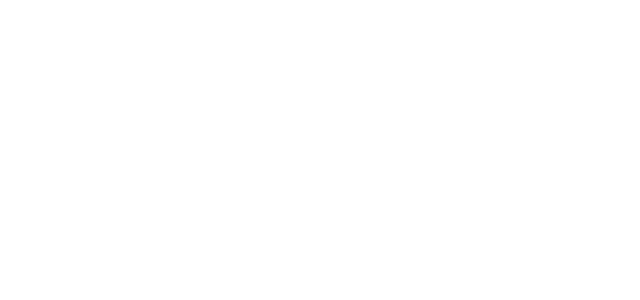
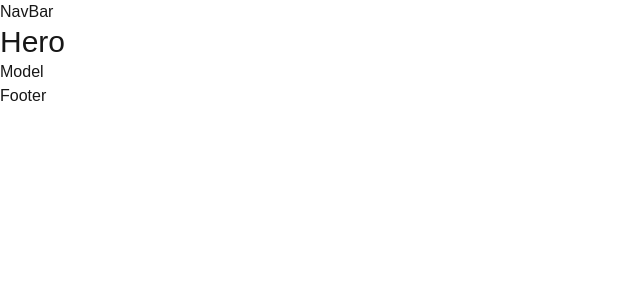
Before and after one commit to kaushik-24/3d-components, a Next.js app: page / in a window 1280 px wide. Shown: the top 300 px of the page, without its empty margins (0-640 px from the left). Built offline with nearby package versions, Linux system fonts and the light colour scheme.

Commit message:
add sections

```diff
--- /dev/null
+++ b/app/components/Footer.tsx
@@ -0,0 +1,9 @@
+import React from 'react'
+
+const Footer = () => {
+  return (
+    <div>Footer</div>
+  )
+}
+
+export default Footer
--- /dev/null
+++ b/app/components/Hero.tsx
@@ -0,0 +1,13 @@
+import React from 'react'
+
+const Hero = () => {
+  return (
+    <>
+    <div className='text-3xl '>
+    Hero
+    </div>
+    </>
+  )
+}
+
+export default Hero
--- /dev/null
+++ b/app/components/NavBar.tsx
@@ -0,0 +1,9 @@
+import React from 'react'
+
+const NavBar = () => {
+  return (
+    <div>NavBar</div>
+  )
+}
+
+export default NavBar
--- /dev/null
+++ b/app/components/model.tsx
@@ -0,0 +1,9 @@
+import React from 'react'
+
+const Model = () => {
+  return (
+    <div>Model</div>
+  )
+}
+
+export default Model
--- a/app/page.tsx
+++ b/app/page.tsx
@@ -1,7 +1,15 @@
+import Footer from "./components/Footer";
+import Hero from "./components/Hero";
+import Model from "./components/model";
+import NavBar from "./components/NavBar";
 
 export default function Home() {
   return (
     <>
+    <NavBar />
+    <Hero />
+    <Model />
+    <Footer />
     </>
   )
 }
```
